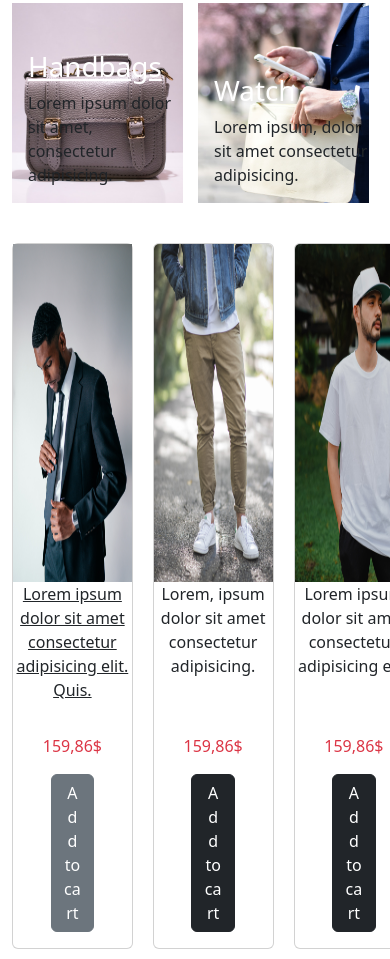
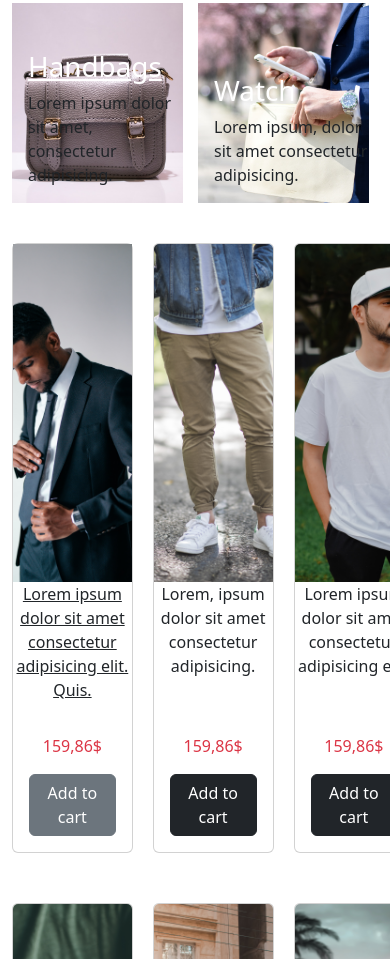
Before and after one commit to Timur0204/Timur0204.github.io, a plain HTML site: page index.html in a window 390 px wide. Shown: the part 585-1544 px from the top of the page. Drawn offline with nearby package versions, Linux system fonts and the light colour scheme.

Commit message:
transferred and added the top of the second stage(last)

```diff
--- a/assets/css/style.css
+++ b/assets/css/style.css
@@ -108,8 +108,16 @@ img {
   width: 50%;
 }
 
+img {
+  object-fit: cover;
+}
+
 @media (max-width: 978px) {
   .image {
     height: 300px;
   }
+
+  .btn {
+    width: 100%;
+  }
 }
```
